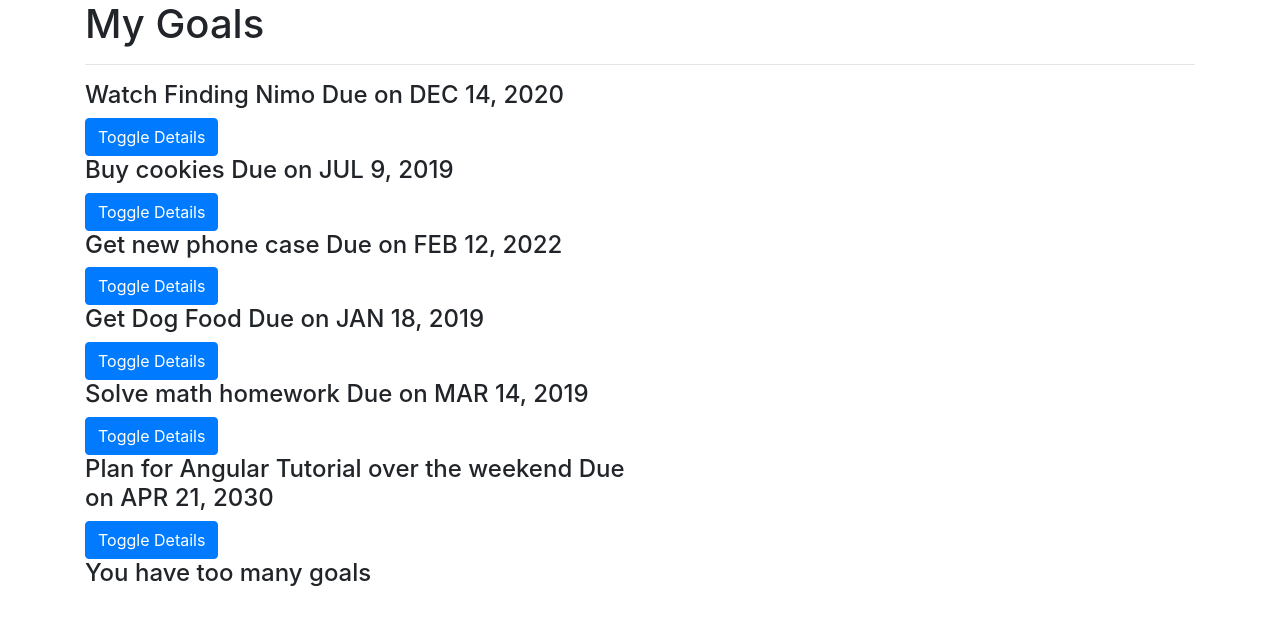
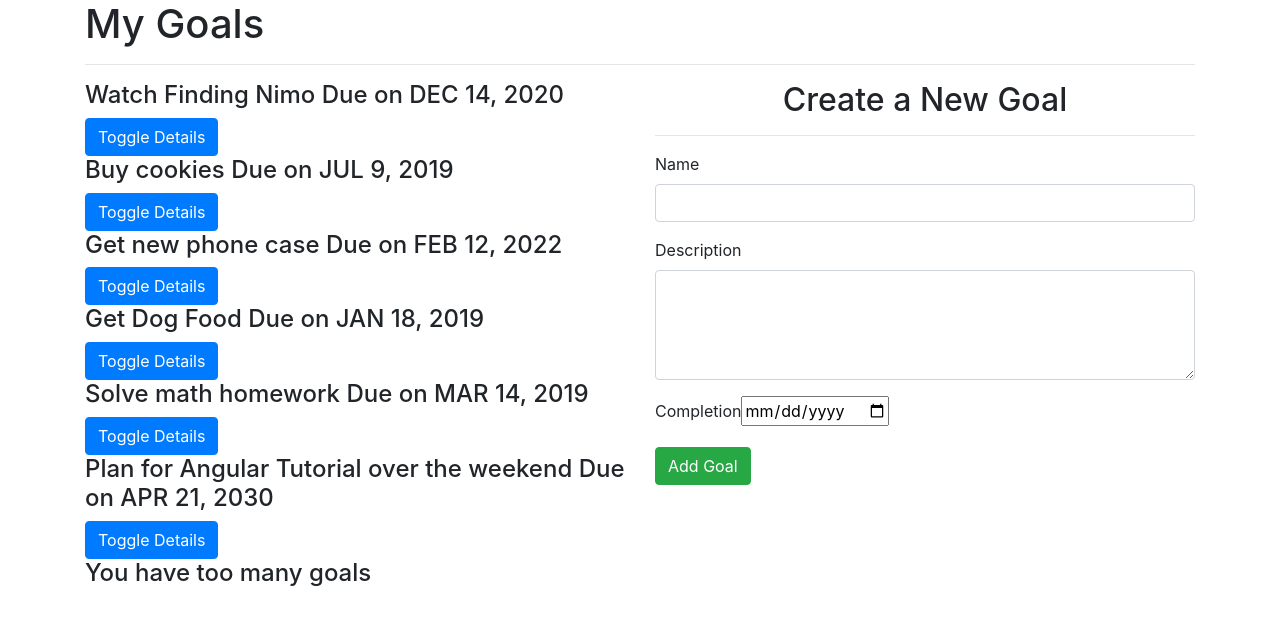
Before and after one commit to OjureFred/NewGoals, an Angular app: page / in a window 1280 px wide. Shown: the top 624 px of the page. Built offline with nearby package versions, Linux system fonts and the light colour scheme.

Commit message:
Completed coding Add Goal form

```diff
--- a/src/app/app.module.ts
+++ b/src/app/app.module.ts
@@ -1,5 +1,6 @@
 import { BrowserModule } from '@angular/platform-browser';
 import { NgModule } from '@angular/core';
+import { FormsModule } from '@angular/forms';
 
 import { AppRoutingModule } from './app-routing.module';
 import { AppComponent } from './app.component';
@@ -20,7 +21,8 @@
   ],
   imports: [
     BrowserModule,
-    AppRoutingModule
+    AppRoutingModule,
+    FormsModule
   ],
   providers: [],
   bootstrap: [AppComponent]
--- a/src/app/goal-fom/goal-fom.component.html
+++ b/src/app/goal-fom/goal-fom.component.html
@@ -1 +1,29 @@
-<p>goal-fom works!</p>
+<div class="container-fliud">
+    <h2 class="text-center">Create a New Goal</h2>
+    <hr>
+    <form (ngSubmit)='submitGoal' #goalForm='ngForm'>
+        <div class="form-group">
+            <label for="name">Name</label>
+            <input type="text" class="form-control" id="name" [(ngModel)]="newGoal.name" name="name" #name="ngModel" required>
+            <div [hidden]="name.valid || name.pristine" class="alert alert-danger">
+                <p>Name is required</p>
+            </div>
+        </div>
+        <div class="form-group">
+            <label for="description">Description</label>
+            <textarea class="form-control" id="description" cols="30" rows="4"  [(ngModel)]="newGoal.description" name="description" #description="ngModel" required></textarea>
+            <div [hidden]="description.valid || description.pristine" class="alert alert-danger">
+                <p>Description is requied</p>
+            </div>
+        </div>
+        <div class="form-group">
+            <label for="complete">Completion</label>
+            <input type="date" id="complete" [(ngModel)]="newGoal.completeDate" name="completeDate" #completeDate="ngModel" required>
+            <div [hidden]="completeDate.valid || completeDate.pristine" class="alert alet-danger">
+                <p>Date is required</p>
+            </div>
+        </div>
+
+        <button type="submit" class="btn btn-success">Add Goal</button>
+    </form>
+</div>
--- a/src/app/goal-fom/goal-fom.component.ts
+++ b/src/app/goal-fom/goal-fom.component.ts
@@ -1,4 +1,5 @@
-import { Component, OnInit } from '@angular/core';
+import { Component, OnInit, Output, EventEmitter } from '@angular/core';
+import { Goal } from '../goal';
 
 @Component({
   selector: 'app-goal-fom',
@@ -7,9 +8,16 @@
 })
 export class GoalFomComponent implements OnInit {
 
+  newGoal = new Goal(0, "", "", new Date());
+  @Output() addGoal = new EventEmitter<Goal>();
+
+  submitGoal() {
+    this.addGoal.emit(this.newGoal);
+  }
+
   constructor() { }
 
-  ngOnInit(): void {
+  ngOnInit() {
   }
 
 }
--- a/src/app/goal/goal.component.html
+++ b/src/app/goal/goal.component.html
@@ -19,6 +19,9 @@
         </div>
         </div>
         </div>
+        <div class="col-md-6">
+            <app-goal-fom (addGoal)="addNewGoal($event)"></app-goal-fom>
+        </div>
         </div>
 
     <h4 *ngIf='goals.length > 5'>You have too many goals</h4>
--- a/src/app/goal/goal.component.ts
+++ b/src/app/goal/goal.component.ts
@@ -37,6 +37,13 @@
     }
   }
 
+  addNewGoal(goal) {
+    let goalLength = this.goals.length;
+    goal.id = goalLength + 1;
+    goal.completeDate = new Date(goal.completeDate);
+    this.goals.push(goal);
+  }
+
   constructor() { }
 
   ngOnInit(): void {
```
